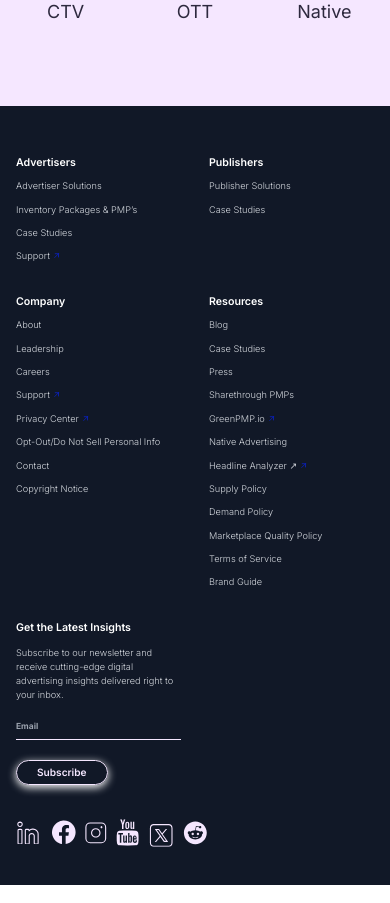
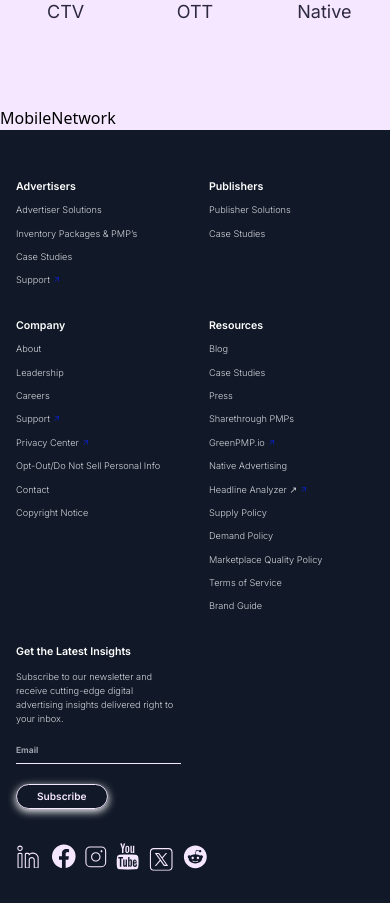
Before and after one commit to shivc868/airitlive, a Next.js app: page / in a window 390 px wide. Shown: the part 2428-3331 px from the top of the page. Built offline with nearby package versions, Linux system fonts and the light colour scheme.

Commit message:
add mobile network section

```diff
--- a/components/common/Footer.tsx
+++ b/components/common/Footer.tsx
@@ -20,7 +20,7 @@
                   <li key={linkIndex} className="h-[14px]">
                     <Link
                       href={link.href}
-                      className="text-[9.219px] gap-0.5 font-light leading-none hover:underline flex justify-start items-center duration-300 ease-in-out transition-all"
+                      className="text-[9.219px] gap-0.5 font-light leading-none hover:underline flex justify-start items-start duration-300 ease-in-out transition-all"
                     >
                       {link.name}
                       {link.isExternal && (
--- a/pages/index.tsx
+++ b/pages/index.tsx
@@ -1,5 +1,6 @@
 import Footer from "@/components/common/Footer";
 import Header from "@/components/common/Header";
+import MobileNetwork from "@/components/common/mobilenetwork/MobileNetwork";
 import Amplify from "@/components/home/Amplify";
 import Hero from "@/components/home/Hero";
 import Platforms from "@/components/home/Platforms";
@@ -16,6 +17,7 @@
         <Hero />
         <Amplify />
         <Platforms />
+        <MobileNetwork />
         <Footer />
       </main>
     </>
```
Also changed, not shown: public/img/discovery.webp (added), public/img/pluto.webp (added).
